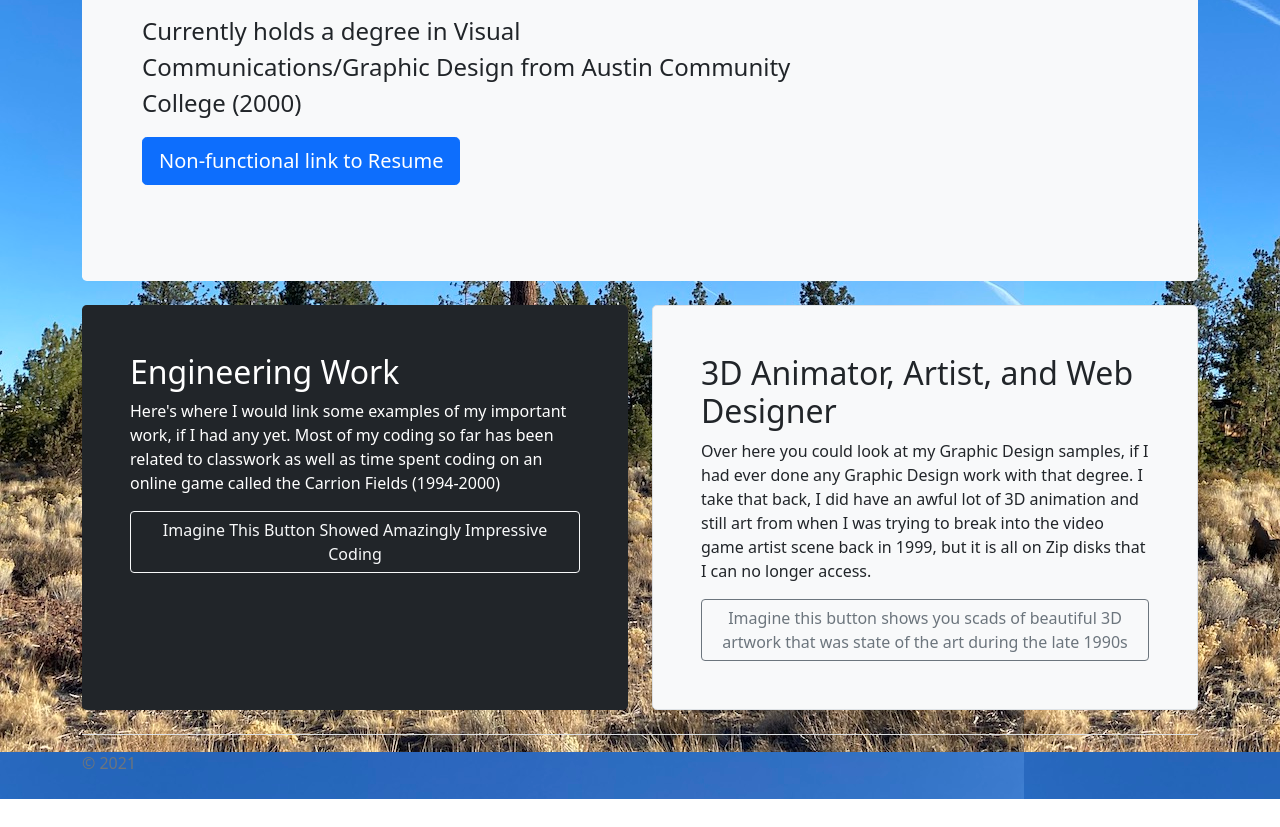
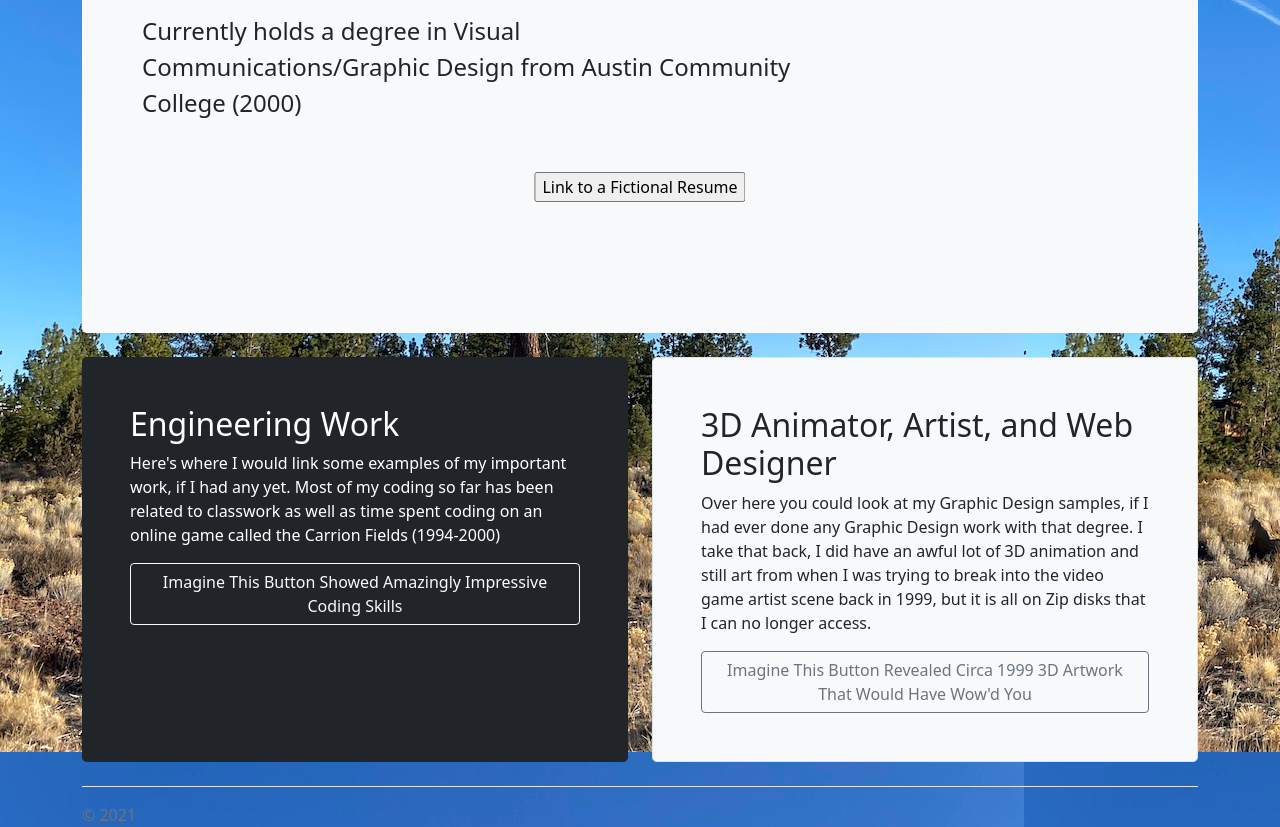
Before and after one commit to scramblesthedeathdealer/scramblesthedeathdealer.github.io, a plain HTML site: page index.html in a window 1280 px wide. Shown: the part 613-1440 px from the top of the page. Before the commit the page ends 1412 px from the top, so only its background shows below. Drawn offline with nearby package versions, Linux system fonts and the light colour scheme.

Commit message:
Changed button
Added a working button to access a resume that stayed centered on the screen

```diff
--- a/index.html
+++ b/index.html
@@ -11,6 +11,28 @@
     <link href="https://cdn.jsdelivr.net/npm/bootstrap@5.0.2/dist/css/bootstrap.min.css" rel="stylesheet" integrity="sha384-EVSTQN3/azprG1Anm3QDgpJLIm9Nao0Yz1ztcQTwFspd3yD65VohhpuuCOmLASjC" crossorigin="anonymous">
 
     <meta name="theme-color" content="#7952b3">
+
+<html>
+<head>
+<style>
+.container {
+  height: 100px;
+  position: relative;
+  border: 0px solid green;
+}
+
+.center {
+  margin: 0;
+  position: absolute;
+  top: 50%;
+  left: 50%;
+  -ms-transform: translate(-50%, -50%);
+  transform: translate(-50%, -50%);
+}
+</style>
+</head>
+<body>
+
 
     <style>
       .bd-placeholder-img {
@@ -45,7 +67,13 @@
         <p class="col-md-8 fs-4">Living in: Bend, OR. Originally from Austin, TX and Seattle, WA.</p>
         <p class="col-md-8 fs-4">Worked with Apple, Inc. in between 2001-2021. Previously worked with numerous now-extinct .com startup companies, the IRS, Temple Inland, and the Olive Garden in my past lives.</p>
         <p class="col-md-8 fs-4">Currently holds a degree in Visual Communications/Graphic Design from Austin Community College (2000)</p>
-        <button class="btn btn-primary btn-lg" type="button">Non-functional link to Resume</button>
+		<form>
+ <div class="container">
+  <div class="center">
+      		<input type="Button" onclick="window.location.href='unreal resume.pdf';" value="Link to a Fictional Resume" />
+  </div>
+</div>
+   	 </form>
       </div>
     </div>
 
@@ -54,14 +82,14 @@
         <div class="h-100 p-5 text-white bg-dark rounded-3">
           <h2>Engineering Work</h2>
           <p>Here's where I would link some examples of my important work, if I had any yet. Most of my coding so far has been related to classwork as well as time spent coding on an online game called the Carrion Fields (1994-2000)</p>
-          <button class="btn btn-outline-light" type="button">Imagine This Button Showed Amazingly Impressive Coding</button>
+          <button class="btn btn-outline-light" type="button">Imagine This Button Showed Amazingly Impressive Coding Skills</button>
         </div>
       </div>
       <div class="col-md-6">
         <div class="h-100 p-5 bg-light border rounded-3">
           <h2>3D Animator, Artist, and Web Designer</h2>
           <p>Over here you could look at my Graphic Design samples, if I had ever done any Graphic Design work with that degree. I take that back, I did have an awful lot of 3D animation and still art from when I was trying to break into the video game artist scene back in 1999, but it is all on Zip disks that I can no longer access.</p>
-          <button class="btn btn-outline-secondary" type="button">Imagine this button shows you scads of beautiful 3D artwork that was state of the art during the late 1990s</button>
+          <button class="btn btn-outline-secondary" type="button">Imagine This Button Revealed Circa 1999 3D Artwork That Would Have Wow'd You</button>
         </div>
       </div>
     </div>
```
Also changed, not shown: 1 other file.
